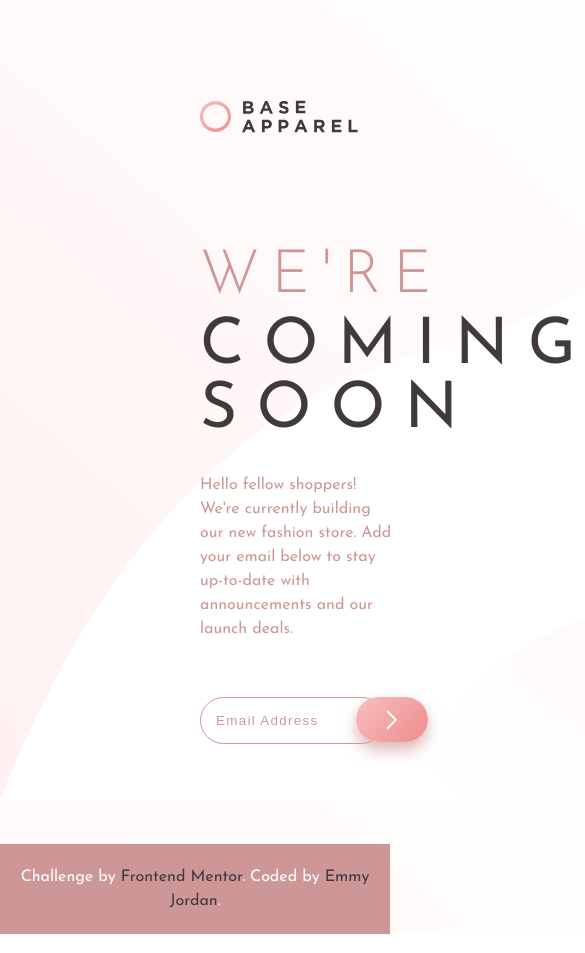
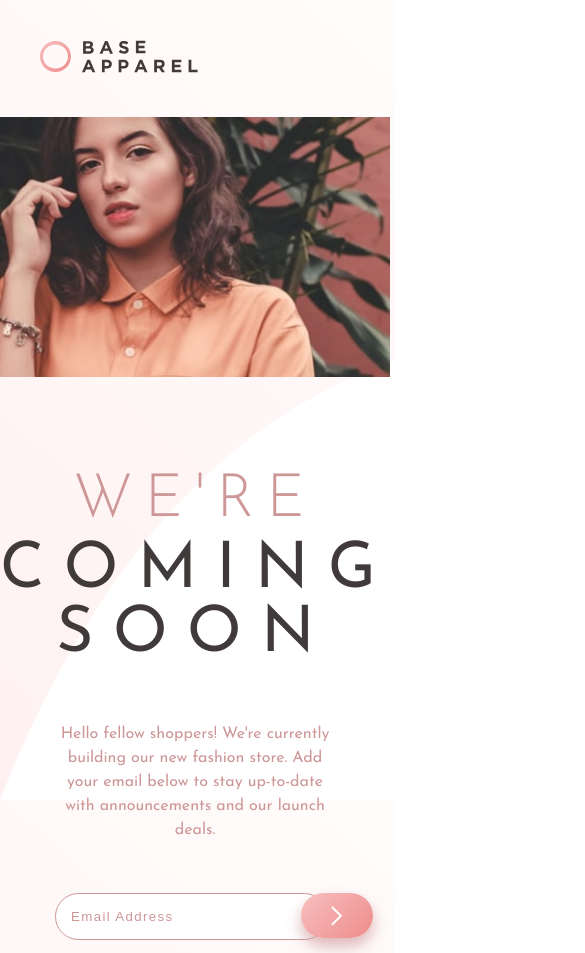
Before and after one commit to emmy-html/Base-Apparel, a plain HTML site: page index.html in a window 390 px wide. Shown: the top 953 px of the page, 585 px wide, since content can reach past the window. Drawn offline with Linux system fonts and the light colour scheme.

Commit message:
Added mobile styles

```diff
--- a/index.html
+++ b/index.html
@@ -11,12 +11,15 @@
 
 </head>
 <body>
+
   <div class="main">
   <div class="content">
-  <img src="./images/logo.svg" class="logo"><br>
+  <img src="./images/logo.svg" class="logo">
+
+    <br>
+    <img src="./images/hero-mobile.jpg" class="small">
   <h1>We're</h1>
   <h2>coming soon</h2>
-
   <p>Hello fellow shoppers! We're currently building our new fashion store.
   Add your email below to stay up-to-date with announcements and our launch deals.</p>
 
--- a/style.css
+++ b/style.css
@@ -1,3 +1,120 @@
+/* Small Screens */
+
+@media only screen and (max-width: 600px) {
+    body {
+        margin: 0;
+        padding: 0;
+        font-family: 'Josefin Sans', sans;
+        font-size: 16px;
+        background-image: url('./images/bg-pattern-desktop.svg');
+        color: hsl(0, 6%, 24%);
+    }
+    .content {
+        width: 100%;
+    }
+    .logo {
+        padding: 40px;
+    }
+    .small {
+        width: 100%;
+        height: 100%;
+        margin: 0 auto;
+    }
+    .photo {
+        display: none;
+    }
+    h1 {
+        color: hsl(0, 36%, 70%);
+        font-weight: 300;
+        text-transform: uppercase;
+        font-size: 60px;
+        letter-spacing: 0.2em;
+        margin-bottom: -45px;
+        padding-top: 50px;
+        text-align: center;
+    }
+
+    h2 {
+        text-transform: uppercase;
+        font-size: 4em;
+        font-weight: 400;
+        letter-spacing: 0.3em;
+        margin-bottom: 30px;
+        text-align: center;
+    }
+    p {
+        text-align: center;
+        color: hsl(0, 36%, 70%);
+        line-height: 1.5em;
+        padding: 25px 50px;
+    }
+    form {
+        padding: 10px;
+        display: inline-flex;
+        position: relative;
+        width: 70%;
+        margin-left: 45px;
+        margin-bottom: 35px;
+    }
+
+    input[type=email] {
+        border: 1px solid hsl(0, 36%, 70%);
+        border-radius: 2em;
+        padding: 15px;
+        width: 100%;
+    }
+
+    input[type=email]:focus {
+        outline: none;
+    }
+
+    input[type=email]:invalid {
+        border: 1px solid red;
+    }
+
+    input::placeholder {
+        color: hsl(0, 36%, 70%);
+        letter-spacing: 0.1em;
+    }
+
+    input[type=image] {
+        position: absolute;
+        padding: 12.5px 30px;
+        margin-left: 84%;
+        border-radius: 2em;
+        background: linear-gradient(135deg, hsl(0, 80%, 86%), hsl(0, 74%, 74%));
+        box-shadow: 0 8px 15px hsl(0, 36%, 70%, 0.7);
+    }
+
+    input[type=image]:hover {
+        outline: none;
+        background: linear-gradient(135deg, hsl(0, 0%, 100%), hsl(0, 80%, 86%));
+    }
+
+    footer {
+        text-align: center;
+        background-color: hsl(0, 36%, 70%);
+        margin-bottom: -25px;
+    }
+
+    p.attribution {
+        color: white;
+    }
+
+    p.attribution a {
+        color: hsl(0, 6%, 24%);
+        text-decoration: none;
+    }
+
+    p.attribution a:hover {
+        text-decoration: underline;
+    }
+}
+
+/* Large Screens */
+
+@media only screen and (min-width: 601px) {
+
 body {
     margin: 0;
     padding: 0;
@@ -9,6 +126,10 @@ body {
 
 .logo {
     padding-bottom: 70px;
+}
+
+.small {
+    display: none;
 }
 
 h1 {
@@ -111,3 +232,5 @@ p.attribution a {
 p.attribution a:hover {
     text-decoration: underline;
 }
+
+}
```
